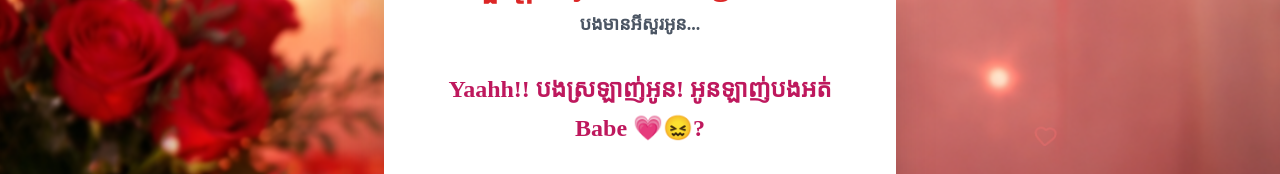
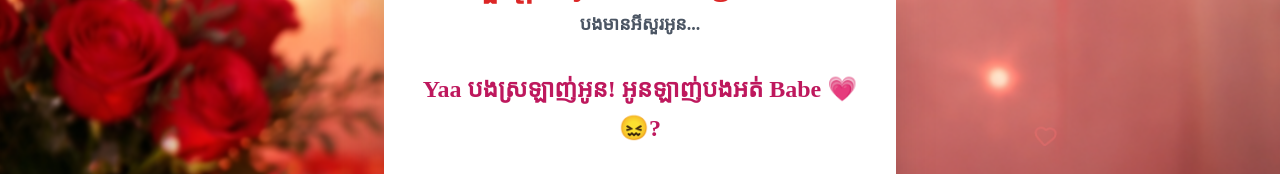
Before and after one commit to odebackend/valentine, a React (Vite) app: page / in a window 1280 px wide. Shown: the part 339-513 px from the top of the page. Built offline with nearby package versions, Linux system fonts and the light colour scheme; a web font is replaced by a local one.

Commit message:
Update App.tsx

```diff
--- a/App.tsx
+++ b/App.tsx
@@ -188,7 +188,7 @@ const App: React.FC = () => {
 
             <h1 className="text-3xl md:text-4xl font-bold text-red-600 mb-2 khmer-font leading-tight">សួស្តី my Besdong Cute </h1>
             <p className="text-gray-600 mb-8 font-semibold khmer-font text-lg">បងមានអីសួរអូន...</p>
-            <h2 className="text-2xl font-bold text-pink-700 mb-10 khmer-font leading-relaxed">Yaahh!! បងស្រឡាញ់អូន! អូនឡាញ់បងអត់ Babe 💗😖?</h2>
+            <h2 className="text-2xl font-bold text-pink-700 mb-10 khmer-font leading-relaxed">Yaa បងស្រឡាញ់អូន! អូនឡាញ់បងអត់ Babe 💗😖?</h2>
 
             <div className="flex flex-col sm:flex-row items-center justify-center gap-6 relative min-h-[100px]">
               <button
```
